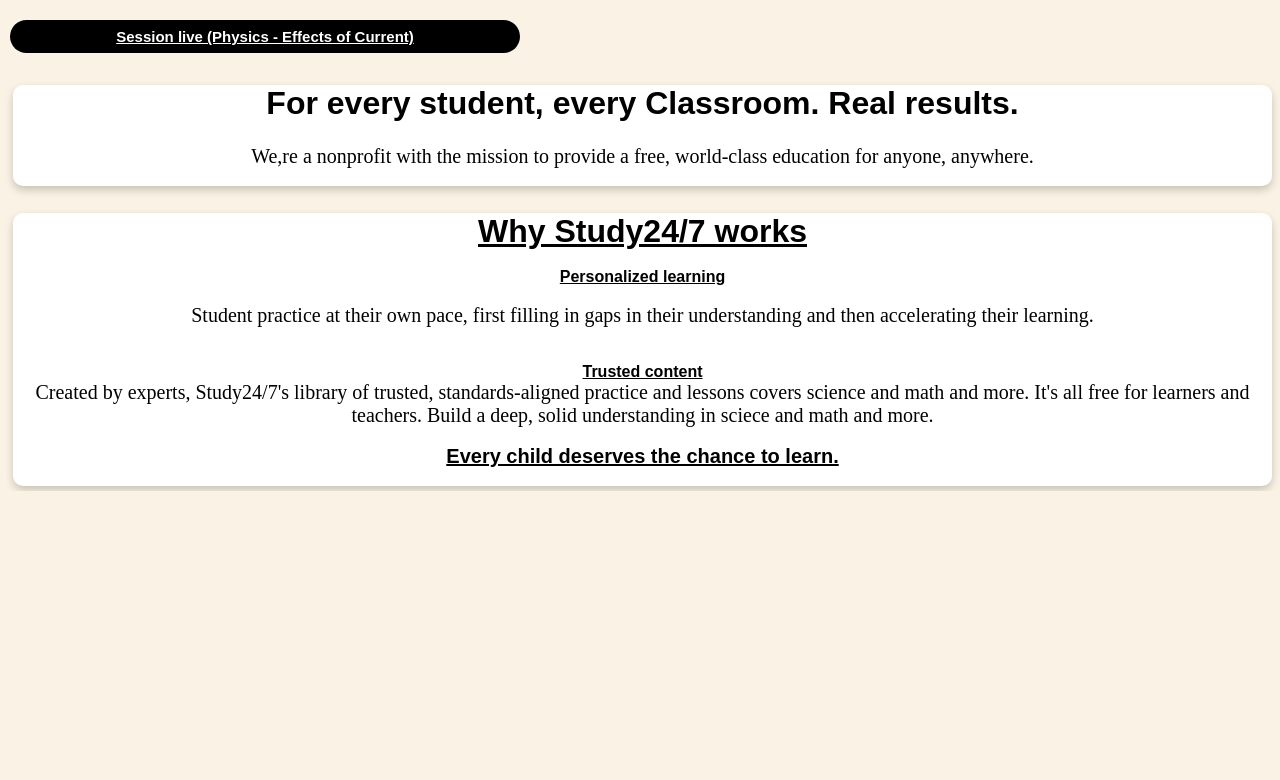
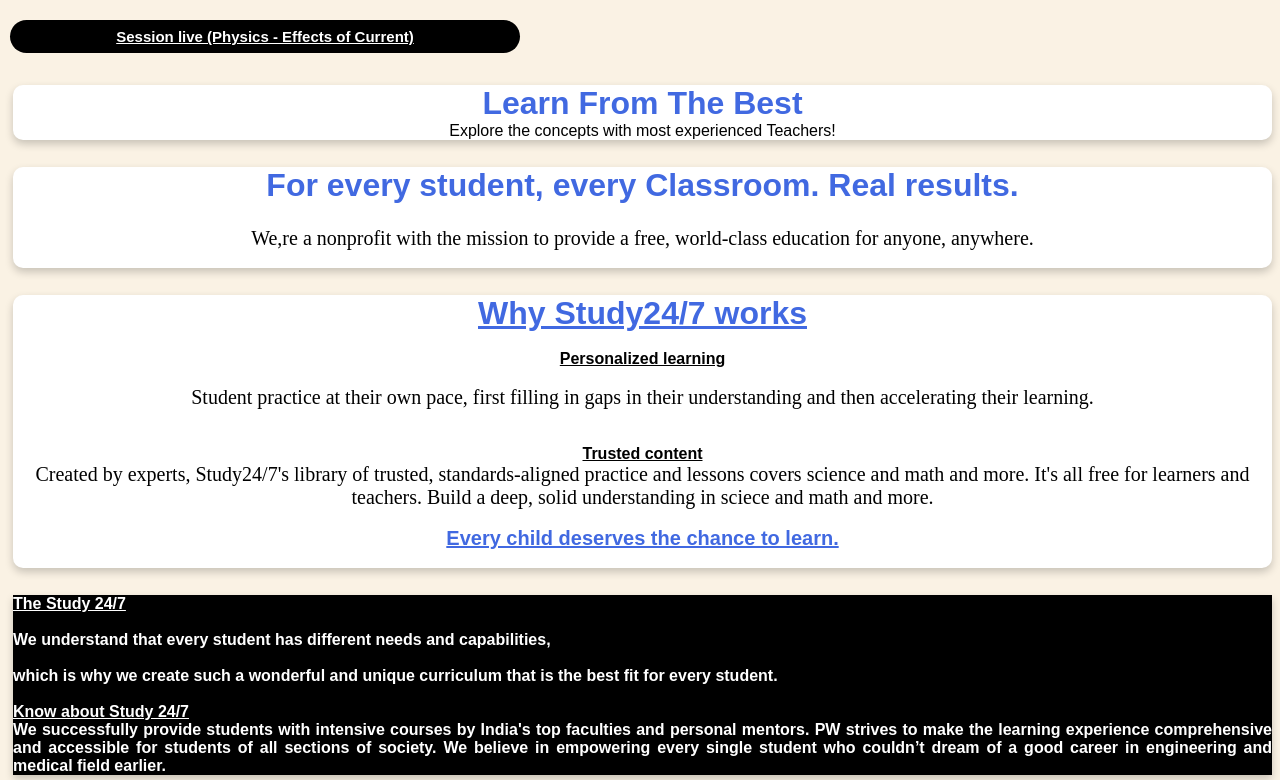
Before and after one commit to kumarsumit684/study247, a plain HTML site: page index.html in a window 1280 px wide. Shown: the part 365-1145 px from the top of the page. Before the commit the page ends 856 px from the top, so only its background shows below. Drawn offline with Linux system fonts and the light colour scheme.

Commit message:
Update index.html

```diff
--- a/index.html
+++ b/index.html
@@ -37,8 +37,10 @@
   }
 }
 </script>
+
 			</div>
 		</nav>
+
 
 		<div class="row">
   		<div class="side">
@@ -49,6 +51,16 @@
 
 				<br><button1 onclick="location.href='https://docs.google.com/document/d/18B3siDwce_gD16g2cLGmctYQrXYHqKSNPoyC1tmyi3g/edit?usp=sharing ';"> <b> <u> Session live (Physics - Effects of Current) </u></b></button1></br>
 
+		<div class="grid">
+		<div class="grid-item">
+		<div class="card">
+
+		<div class="card-content">
+		<h1 style="color:#4169E1;">Learn From The Best</h1>
+		<p class="card-text" align="justify">		<p> Explore the concepts with most experienced Teachers!</p>
+	</div>
+	</div>
+	</div>
 	<style>
 button1 {
   border: none;
@@ -76,43 +88,15 @@ button1 {
 		<div class="card">
 
 		<div class="card-content">
-		<h1> For every student, every Classroom. Real results.</h1>
+		<h1 style="color:#4169E1;"> For every student, every Classroom. Real results.</h1>
 		<p class="card-text" align="justify">
 		 <br>We,re a nonprofit with the mission to provide a free, world-class education for anyone, anywhere.</p></br>
 
 	</div>
 	</div>
 	</div>
-	<style>
-</style>
-
-	<style>
-.card1 {
-  background-color: #C34A2C;
-  box-shadow: 0 4px 8px 0 rgba(0, 0, 0, 0.2);
-  max-width: 1500px;
-  max-height: 1200px;
-  margin: auto;
-  text-align: center;
-  margin: 27px 8px 5px 8px;
-  border-radius: 00px;
-}
-
-.card1-text {
-	font-size: 20px;
-	text-align: center;
-	font-family: serif;
-	}
-
-	@media screen and (max-width: 600px) {
-	.column {
-	width: 100%;
-	display: block;
-	margin-bottom: 20px;
-	}
 
 
-</style>
 
 <style>
 .card {
@@ -149,7 +133,7 @@ button1 {
 		<div class="card">
 
 		<div class="card-content">
-		<h1><u> Why Study24/7 works </u></h1>
+		<h1 style="color:#4169E1;"><u> Why Study24/7 works </u></h1>
 		<br><p1><b><u> Personalized learning </u></b> </p1></br>
 		<br>
 		<p class="card-text" align="justify">
@@ -162,12 +146,56 @@ button1 {
 		 for learners and teachers. Build a deep, solid understanding in sciece
 		 and math and more.</p></br>
 		 <p class="card-text" align="justify">
-		 <b><u>Every child deserves the chance to learn.</U><b></p></br>
+		 <b style="color:#4169E1;"><u>Every child deserves the chance to learn.</U><b></p></br>
 
 
 
 	</div>
 	</div>
 	</div>
+
+		<style>
+.card1 {
+  background-color: black;
+  box-shadow: 0 4px 8px 0 rgba(0, 0, 0, 0.2);
+  max-width: 1500px;
+  max-height: 1200px;
+  margin: auto;
+  text-align: justify;
+  margin: 27px 8px 5px 8px;
+  border-radius: 00px;
+}
+
+.card1-text {
+	font-size: 20px;
+	text-align: justify;
+	font-family: serif;
+	}
+
+	@media screen and (max-width: 600px) {
+	.column {
+	width: 100%;
+	display: block;
+	margin-bottom: 20px;
+	}
+
+
+</style>
+
+			<div class="grid">
+		<div class="grid-item">
+		<div class="card1">
+
+		<div class="card1-content">
+		<p style="color: white;"><u>The Study 24/7</u></p>
+		<p class="card-text" align="justify"><p style="color: white;"><br> We understand that every student has different needs and capabilities,</br>
+		 <br>which is why we create such a wonderful and unique curriculum that is the best fit for every student.</br>
+		 <br><u> Know about Study 24/7 </u> </br>We successfully provide students with intensive courses by India's top faculties
+		  and personal mentors. PW strives to make the learning experience comprehensive and accessible for students of
+		  all sections of society. We believe in empowering every single student who couldn’t dream of a good career
+		  in engineering and medical field earlier.</p>
+	</div>
+	</div>
+	</div>
 	</body>
 </html>
```
